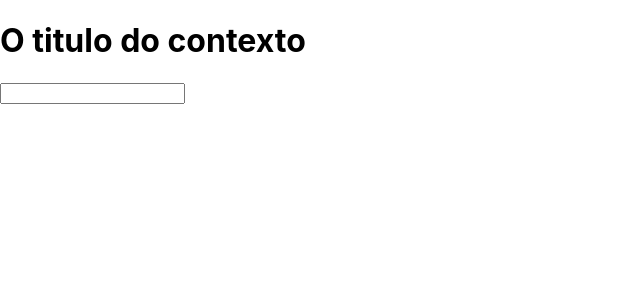
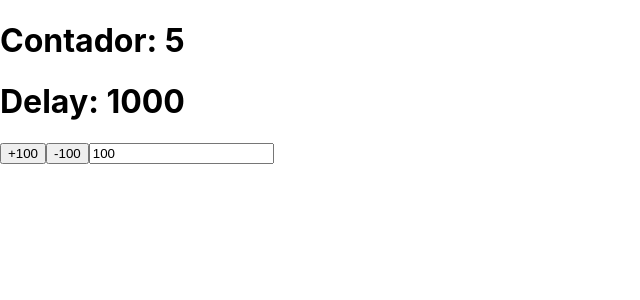
Before and after one commit to Done-Ribeiro/curso-reactjs-nextjs-project-2, a React (Create React App) app: page / in a window 1280 px wide. Shown: the top 300 px of the page, without its empty margins (0-640 px from the left). Built offline with nearby package versions, Linux system fonts and the light colour scheme.

Commit message:
Custom hook

```diff
--- a/src/App.js
+++ b/src/App.js
@@ -1,74 +1,46 @@
-import P from 'prop-types';
-import { createContext, useContext, useReducer, useRef } from 'react';
-import './App.css';
+import { useEffect, useRef, useState } from 'react';
 
-// actions.js
-export const actions = {
-  CHANGE_TITLE: 'CHANGE_TITLE',
+const useMyHook = (cb, delay = 1000) => {
+  const savedCb = useRef();
+
+  // salva o callback [cb] antigo em um ref
+  useEffect(() => {
+    savedCb.current = cb;
+  }, [cb]);
+
+  // o [cb] -> savedCb.current()... nao renderizara mais quando passado no effect
+  useEffect(() => {
+    const interval = setInterval(() => {
+      savedCb.current();
+    }, delay);
+
+    return () => clearInterval(interval);
+  }, [delay]);
 };
 
-// data.js
-export const globalState = {
-  title: 'O titulo do contexto',
-  body: 'O body do contexto',
-  counter: 0,
-};
+function App() {
+  const [counter, setCounter] = useState(0);
+  const [delay, setDelay] = useState(1000);
+  const [incrementor, setIncrementor] = useState(100);
 
-// reducer.js
-export const reducer = (state, action) => {
-  switch (action.type) {
-    case actions.CHANGE_TITLE: {
-      console.log('Mudar título');
-      return { ...state, title: action.payload };
-    }
-  }
-
-  return { ...state };
-};
-
-// AppContext.jsx
-export const Context = createContext();
-export const AppContext = ({ children }) => {
-  const [state, dispatch] = useReducer(reducer, globalState);
-
-  const changeTitle = (payload) => {
-    dispatch({ type: actions.CHANGE_TITLE, payload });
-  };
+  useMyHook(() => setCounter((c) => c + 1), delay);
 
   return (
-    <Context.Provider value={{ state, changeTitle }}>
-      {children}
-    </Context.Provider>
-  );
-};
-
-AppContext.propTypes = {
-  children: P.node,
-};
-
-// H1/index.jsx
-export const H1 = () => {
-  const context = useContext(Context);
-  const inputRef = useRef();
-
-  return (
-    <>
-      <h1 onClick={() => context.changeTitle(inputRef.current.value)}>
-        {context.state.title}
-      </h1>
-      <input type="text" ref={inputRef} />
-    </>
-  );
-};
-
-// App.jsx
-function App() {
-  return (
-    <AppContext>
-      <div>
-        <H1 />
-      </div>
-    </AppContext>
+    <div>
+      <h1>Contador: {counter}</h1>
+      <h1>Delay: {delay}</h1>
+      <button onClick={() => setDelay((d) => d + incrementor)}>
+        +{incrementor}
+      </button>
+      <button onClick={() => setDelay((d) => d - incrementor)}>
+        -{incrementor}
+      </button>
+      <input
+        type="number"
+        value={incrementor}
+        onChange={(e) => setIncrementor(Number(e.target.value))}
+      />
+    </div>
   );
 }
 
```
Also changed, not shown: 1 other file (tests, documents, lock files or other folders).
